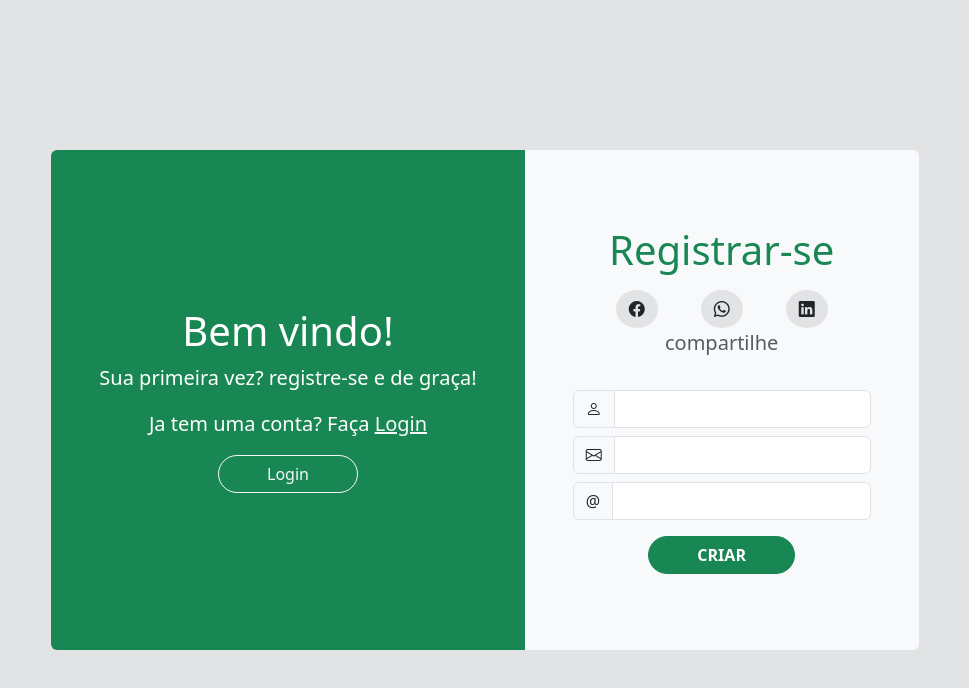
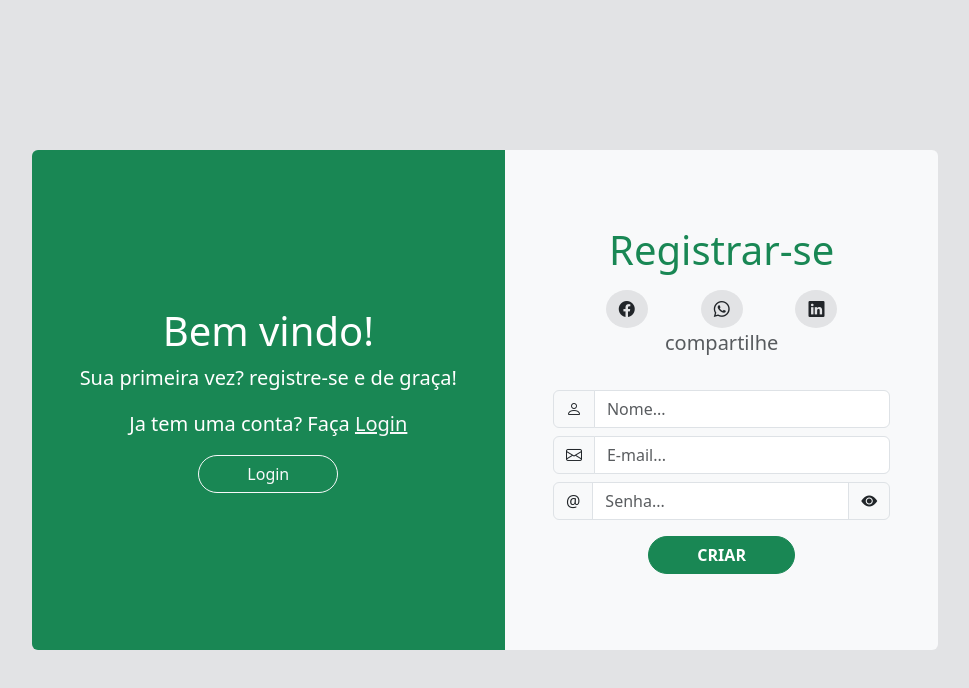
Before and after one commit to victorhugorl/percepcao_musical_app_web-version, a React (Vite) app in the folder frontend/: page /registro-login in a window 1280 px wide. Shown: the top 688 px of the page, without its empty margins (155-1124 px from the left). Built offline with nearby package versions, Linux system fonts and the light colour scheme.

Commit message:
creating a design to form

```diff
--- a/frontend/src/routes/FormBase.tsx
+++ b/frontend/src/routes/FormBase.tsx
@@ -1,5 +1,19 @@
+import { useState } from "react";
+
 export default () => {
     const classNameSet: string = "bg-success text-white";
+
+    const [shownigPass, setShownigPass] = useState(false);
+    const [typePassword, setTypePassword] = useState("password");
+    const changeViewPassword = () => {
+        if (shownigPass) {
+            setShownigPass(false);
+            setTypePassword("password");
+        } else {
+            setShownigPass(true);
+            setTypePassword("text");
+        }
+    };
     return (
         <>
             <main
@@ -32,13 +46,22 @@ export default () => {
                         </h1>
                         <div className="text-center pb-3">
                             <aside className="d-flex justify-content-evenly">
-                                <button className="btn rounded-circle bg-secondary-subtle">
+                                <button
+                                    className="btn rounded-circle bg-secondary-subtle"
+                                    type="button"
+                                >
                                     <i className="bi bi-facebook"></i>
                                 </button>
-                                <button className="btn rounded-circle bg-secondary-subtle">
+                                <button
+                                    className="btn rounded-circle bg-secondary-subtle"
+                                    type="button"
+                                >
                                     <i className="bi bi-whatsapp"></i>
                                 </button>
-                                <button className="btn rounded-circle bg-secondary-subtle">
+                                <button
+                                    className="btn rounded-circle bg-secondary-subtle"
+                                    type="button"
+                                >
                                     <i className="bi bi-linkedin"></i>
                                 </button>
                             </aside>
@@ -56,6 +79,10 @@ export default () => {
                                     type="text"
                                     name="name"
                                     id="name"
+                                    placeholder="Nome..."
+                                    maxLength={256}
+                                    minLength={8}
+                                    required
                                 />
                             </div>
                             <div className="input-group py-2">
@@ -67,6 +94,9 @@ export default () => {
                                     type="email"
                                     name="email"
                                     id="email"
+                                    placeholder="E-mail..."
+                                    maxLength={256}
+                                    required
                                 />
                             </div>
                             <div className="input-group">
@@ -78,10 +108,24 @@ export default () => {
                                 </a>
                                 <input
                                     className="form-control"
-                                    type="password"
+                                    type={typePassword}
                                     name="password"
                                     id="password"
+                                    placeholder="Senha..."
+                                    minLength={8}
+                                    required
                                 />
+                                <a
+                                    href="#password"
+                                    className="input-group-text"
+                                    onClick={changeViewPassword}
+                                >
+                                    {shownigPass ? (
+                                        <i className="bi bi-eye-slash-fill"></i>
+                                    ) : (
+                                        <i className="bi bi-eye-fill"></i>
+                                    )}
+                                </a>
                             </div>
                         </aside>
                         <div className="text-center pt-3">
```
